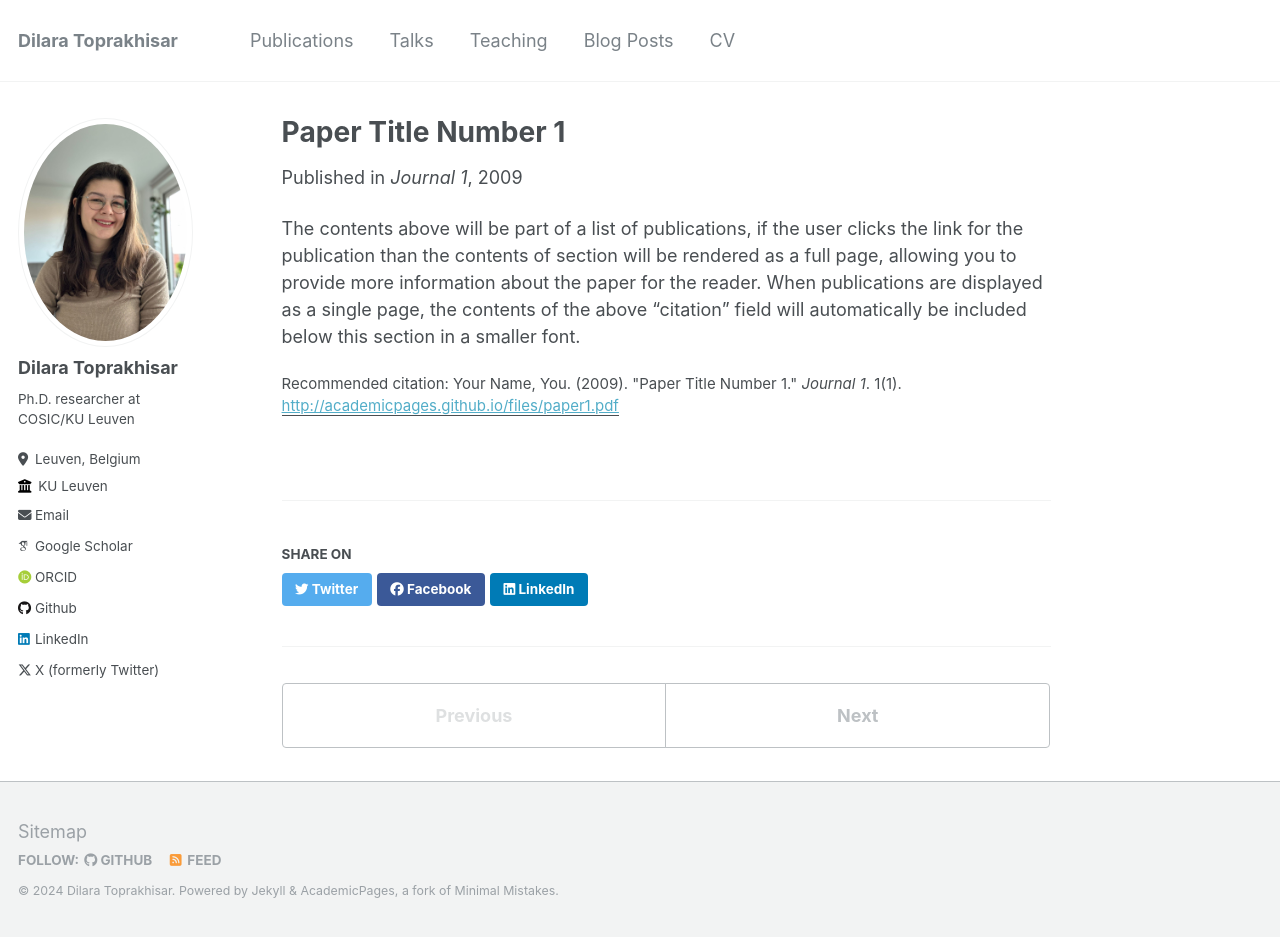
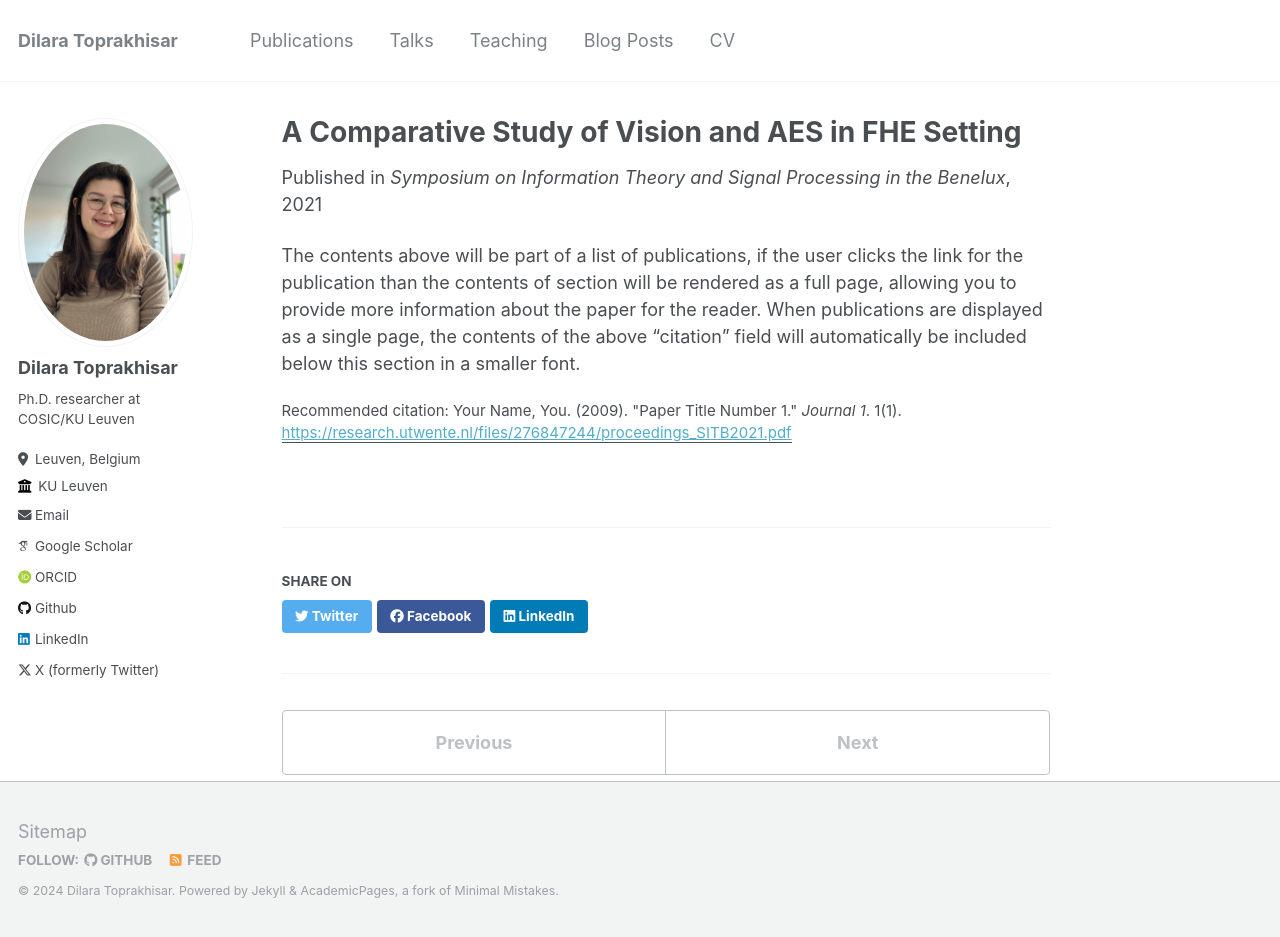
Before and after one commit to dilaratoprakhisar/dilaratoprakhisar.github.io, a Jekyll site: the page built from _publications/2009-10-01-paper-title-number-1.md, in a window 1280 px wide and 937 px high. Built offline with Jekyll 4.4.1, drawn with Linux system fonts in a browser that asks for light colours; some web fonts are replaced.

Commit message:
Update 2009-10-01-paper-title-number-1.md
Signed-off-by: dilaratoprakhisar <114151637+dilaratoprakhisar@users.noreply.github.com>

```diff
--- a/_publications/2009-10-01-paper-title-number-1.md
+++ b/_publications/2009-10-01-paper-title-number-1.md
@@ -1,11 +1,11 @@
 ---
-title: "Paper Title Number 1"
+title: "A Comparative Study of Vision and AES in FHE Setting"
 collection: publications
 permalink: /publication/2009-10-01-paper-title-number-1
-excerpt: 'This paper is about the number 1. The number 2 is left for future work.'
-date: 2009-10-01
-venue: 'Journal 1'
-paperurl: 'http://academicpages.github.io/files/paper1.pdf'
+excerpt:
+date: 2021-05-20
+venue: 'Symposium on Information Theory and Signal Processing in the Benelux'
+paperurl: 'https://research.utwente.nl/files/276847244/proceedings_SITB2021.pdf'
 citation: 'Your Name, You. (2009). &quot;Paper Title Number 1.&quot; <i>Journal 1</i>. 1(1).'
 ---
 
```
